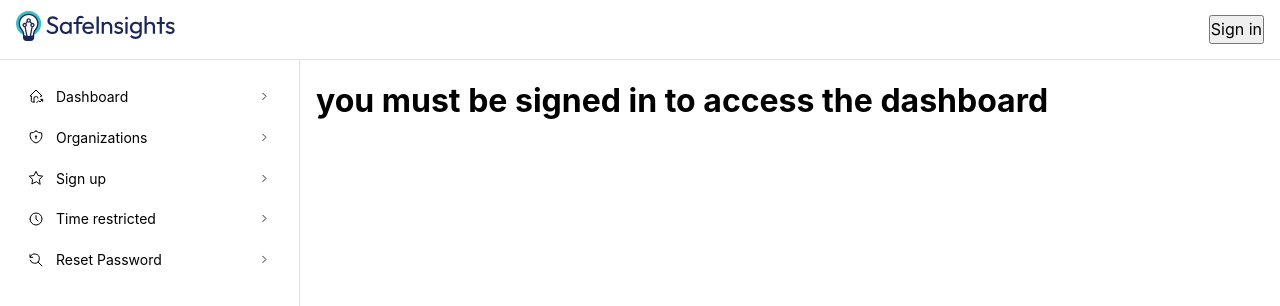
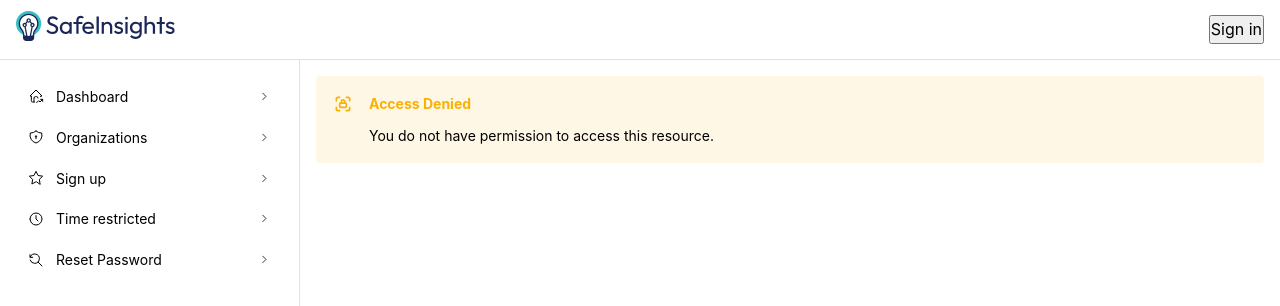
Before and after one commit to philschatz/my-app, a Next.js app: page /dashboard in a window 1280 px wide. Shown: the top 306 px of the page. Built offline with nearby package versions, Linux system fonts and the light colour scheme; no server answers.

Commit message:
add access denied alert

```diff
--- a/src/app/dashboard/page.tsx
+++ b/src/app/dashboard/page.tsx
@@ -1,11 +1,12 @@
 import { SignedIn, SignedOut } from "@clerk/nextjs";
 import { Dashboard } from "@/components/dashboard";
+import { AccessDeniedAlert } from "@/components/errors";
 
 export default function Home() {
     return (
         <main>
             <SignedOut>
-                <h1>you must be signed in to access the dashboard</h1>
+                <AccessDeniedAlert />
             </SignedOut>
             <SignedIn>
                 <Dashboard />
--- a/src/app/timer/timer.tsx
+++ b/src/app/timer/timer.tsx
@@ -4,6 +4,7 @@ import React, { useEffect, useState } from "react";
 import { useSession, useClerk } from "@clerk/nextjs";
 import type { LoadedClerk } from "@clerk/types";
 import { Button, Flex } from "@mantine/core";
+import { AccessDeniedAlert } from "@/components/errors";
 
 const MAX_SECONDS = 15;
 
@@ -47,7 +48,8 @@ export const Timer: React.FC = () => {
 
         return (
             <Flex justify="center" align="center" mt="xl" direction="column">
-                <h1>Sesion invalid, {invalidReason}</h1>
+                <AccessDeniedAlert />
+                <br />
                 <Button onClick={() => onSignInClick(clerk)}>Sign in</Button>
             </Flex>
         );
--- a/src/components/errors.tsx
+++ b/src/components/errors.tsx
@@ -1,6 +1,6 @@
 import { notifications } from "@mantine/notifications";
 import { Alert, AlertProps } from "@mantine/core";
-import { IconAlertTriangle } from "@tabler/icons-react";
+import { IconAlertTriangle, IconLockAccess } from "@tabler/icons-react";
 
 type ClerkAPIErrorResponse = {
     errors: Array<{
@@ -47,3 +47,23 @@ export const ErrorAlert: React.FC<ErrorAlertProps> = ({
         </Alert>
     );
 };
+
+type AccessDeniedAlertProps = { message?: string } & Omit<AlertProps, "title">;
+
+export const AccessDeniedAlert: React.FC<AccessDeniedAlertProps> = ({
+    icon = <IconLockAccess />,
+    message = "You do not have permission to access this resource.",
+    ...props
+}) => {
+    return (
+        <Alert
+            variant="light"
+            color="yellow"
+            title="Access Denied"
+            icon={icon}
+            {...props}
+        >
+            {message}
+        </Alert>
+    );
+};
```
Also changed, not shown: src/app/admin/page.tsx (+2 -6 lines), src/components/Organizations.tsx (+6 -1 lines), src/components/organization-members.tsx (+13 -3 lines), src/components/denied.tsx (added).
